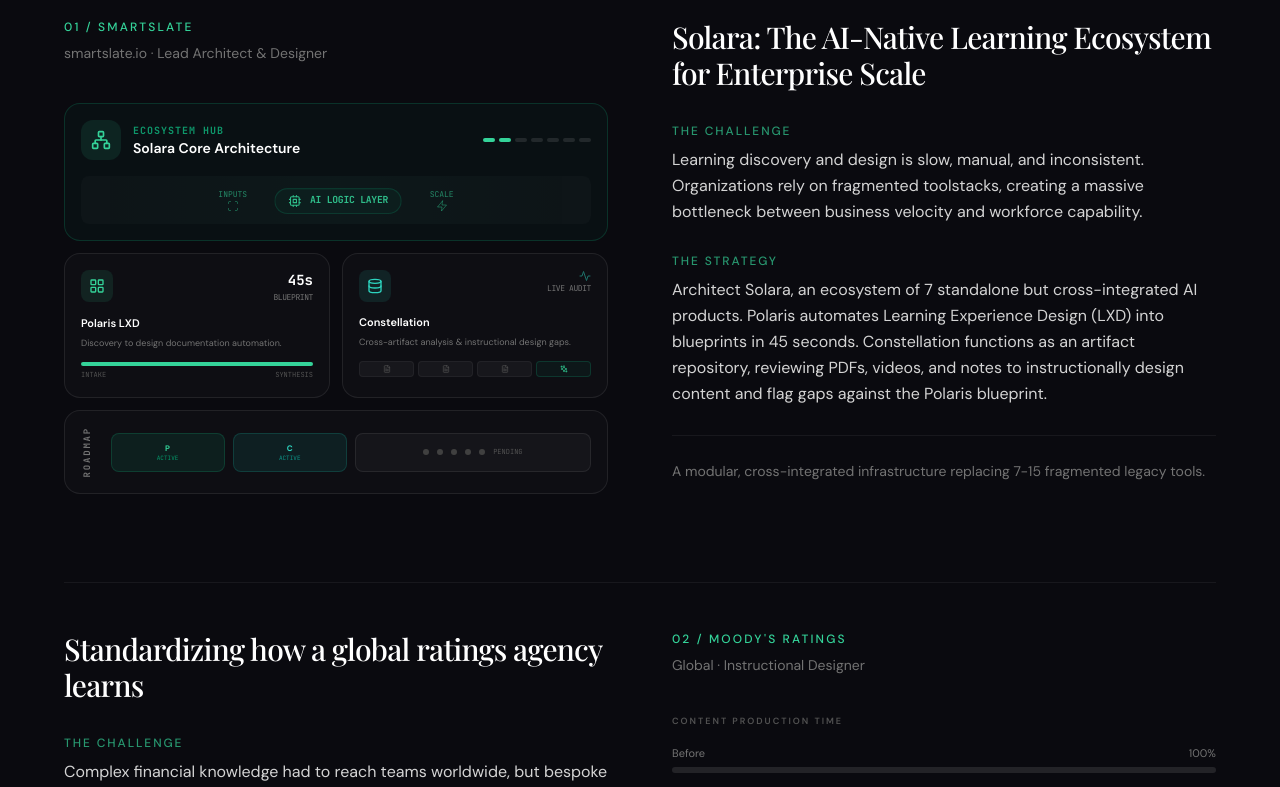
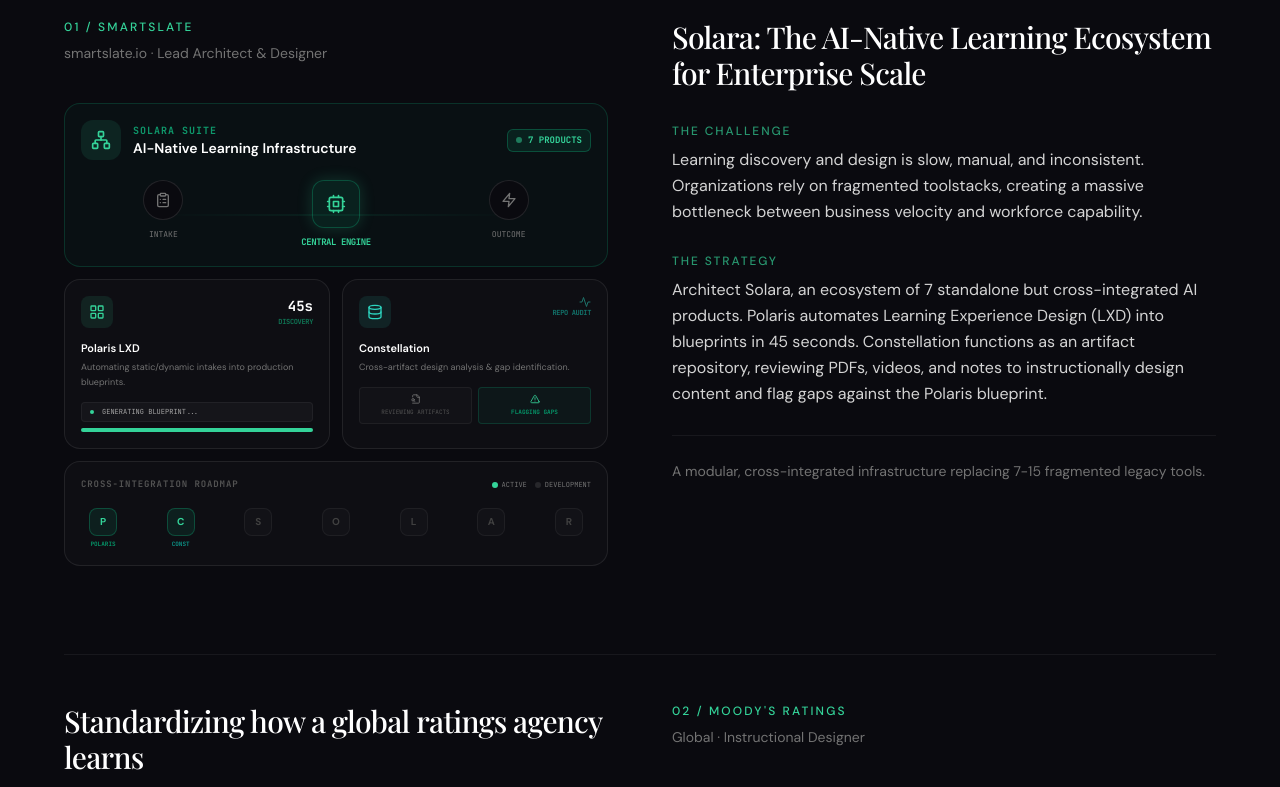
Before and after one commit to notjitin-1994/jitin-nair-portfolio, a Next.js app: page /LD-Systems-Portfolio in a window 1280 px wide. Shown: the part 1220-2007 px from the top of the page. Built offline with nearby package versions, Linux system fonts and the light colour scheme.

Commit message:
Overhaul Solara infographic with contextually coherent L&D workflow visualization

```diff
--- a/app/components/ld/CaseStudyInfographics.tsx
+++ b/app/components/ld/CaseStudyInfographics.tsx
@@ -15,7 +15,9 @@ import {
   ArrowRight,
   FileSearch,
   Scan,
-  FileText
+  FileText,
+  ClipboardList,
+  AlertTriangle
 } from "lucide-react";
 
 const EASE = [0.16, 1, 0.3, 1] as const;
@@ -72,7 +74,7 @@ export function SmartslateInfographic() {
 
   return (
     <div className="grid grid-cols-2 gap-3 py-2">
-      {/* Solara Hub - Full Width */}
+      {/* Solara Ecosystem Core - Top Hero Card */}
       <BentoCard accent className="col-span-2">
         <div className="flex items-center justify-between">
           <div className="flex items-center gap-3">
@@ -80,58 +82,69 @@ export function SmartslateInfographic() {
               <Network className="h-5 w-5" />
             </div>
             <div>
-              <div className="text-[10px] font-mono font-bold uppercase tracking-widest text-emerald-500/80">Ecosystem Hub</div>
-              <div className="text-sm font-semibold text-white">Solara Core Architecture</div>
+              <div className="text-[10px] font-mono font-bold uppercase tracking-widest text-emerald-500/80">Solara Suite</div>
+              <div className="text-sm font-semibold text-white">AI-Native Learning Infrastructure</div>
             </div>
           </div>
-          <div className="flex items-center gap-1">
-            {[...Array(7)].map((_, i) => (
-              <div
-                key={i}
-                className={`h-1 w-3 rounded-full ${i < 2 ? "bg-emerald-400" : "bg-white/10"}`}
-              />
-            ))}
+          <div className="px-2 py-1 rounded-md border border-emerald-500/30 bg-emerald-500/10 flex items-center gap-1.5">
+            <div className="h-1.5 w-1.5 rounded-full bg-emerald-400 animate-pulse" />
+            <span className="text-[9px] font-mono font-bold text-emerald-400">7 PRODUCTS</span>
           </div>
         </div>
 
-        {/* Animated Connective Tissue */}
-        <div className="mt-4 relative h-12 flex items-center justify-center overflow-hidden rounded-lg bg-white/[0.02]">
-           <div className="absolute inset-0 bg-gradient-to-r from-transparent via-emerald-500/5 to-transparent animate-pulse" />
-           <div className="flex items-center gap-8 z-10">
-              <div className="flex flex-col items-center">
-                 <div className="text-[8px] font-mono text-emerald-400/60 uppercase">Inputs</div>
-                 <Scan className="h-3 w-3 text-emerald-400/40" />
+        {/* Core Integration Visualization - Replacing the abstract inputs/logic/scale */}
+        <div className="mt-5 grid grid-cols-3 gap-2 relative">
+           {/* Connecting Line Backdrop */}
+           <div className="absolute top-1/2 left-[15%] right-[15%] h-px bg-gradient-to-r from-emerald-500/0 via-emerald-500/20 to-emerald-500/0 -translate-y-1/2" />
+
+           <div className="flex flex-col items-center gap-2 z-10">
+              <div className="h-10 w-10 rounded-full border border-white/10 bg-[#0a0a0f] flex items-center justify-center group-hover:border-emerald-500/40 transition-colors">
+                 <ClipboardList className="h-4 w-4 text-neutral-500" />
               </div>
+              <div className="text-[8px] font-mono text-neutral-500 uppercase">Intake</div>
+           </div>
+
+           <div className="flex flex-col items-center gap-2 z-10">
               <motion.div
-                animate={reduced ? {} : { scale: [1, 1.1, 1], opacity: [0.5, 1, 0.5] }}
-                transition={{ duration: 3, repeat: Infinity }}
-                className="flex items-center gap-2 px-3 py-1 rounded-full border border-emerald-500/20 bg-emerald-500/5"
+                animate={reduced ? {} : {
+                  boxShadow: ["0 0 0px rgba(52,211,153,0)", "0 0 15px rgba(52,211,153,0.2)", "0 0 0px rgba(52,211,153,0)"]
+                }}
+                transition={{ duration: 2, repeat: Infinity }}
+                className="h-12 w-12 rounded-xl border border-emerald-500/30 bg-emerald-500/10 flex items-center justify-center"
               >
-                <Cpu className="h-3 w-3 text-emerald-400" />
-                <span className="text-[9px] font-mono font-bold text-emerald-400 tracking-tight">AI LOGIC LAYER</span>
+                 <Cpu className="h-5 w-5 text-emerald-400" />
               </motion.div>
-              <div className="flex flex-col items-center">
-                 <div className="text-[8px] font-mono text-emerald-400/60 uppercase">Scale</div>
-                 <Zap className="h-3 w-3 text-emerald-400/40" />
+              <div className="text-[9px] font-mono font-bold text-emerald-400 uppercase tracking-tighter">Central Engine</div>
+           </div>
+
+           <div className="flex flex-col items-center gap-2 z-10">
+              <div className="h-10 w-10 rounded-full border border-white/10 bg-[#0a0a0f] flex items-center justify-center">
+                 <Zap className="h-4 w-4 text-neutral-500" />
               </div>
+              <div className="text-[8px] font-mono text-neutral-500 uppercase">Outcome</div>
            </div>
         </div>
       </BentoCard>
 
-      {/* Polaris - 45s Blueprinting */}
+      {/* Polaris - Contextual Design */}
       <BentoCard className="col-span-1">
         <div className="flex items-start justify-between mb-3">
           <div className="h-8 w-8 flex items-center justify-center rounded-lg bg-emerald-400/10 text-emerald-400">
             <LayoutGrid className="h-4 w-4" />
           </div>
-          <div className="text-right">
-            <div className="text-[14px] font-mono font-bold text-white">45s</div>
-            <div className="text-[8px] font-mono text-neutral-500 uppercase tracking-tighter">Blueprint</div>
+          <div className="flex flex-col items-end">
+            <span className="text-[14px] font-mono font-bold text-white">45s</span>
+            <span className="text-[7px] font-mono text-emerald-500/60 uppercase font-bold tracking-tighter">Discovery</span>
           </div>
         </div>
         <div className="text-[11px] font-semibold text-white mb-1">Polaris LXD</div>
-        <div className="text-[9px] text-neutral-500 leading-relaxed">Discovery to design documentation automation.</div>
-        <div className="mt-3 space-y-1">
+        <p className="text-[9px] text-neutral-500 leading-relaxed mb-3">Automating static/dynamic intakes into production blueprints.</p>
+
+        <div className="space-y-1.5">
+           <div className="flex items-center gap-2 px-2 py-1 rounded bg-white/[0.03] border border-white/[0.05]">
+              <div className="h-1 w-1 rounded-full bg-emerald-400" />
+              <div className="text-[7px] font-mono text-neutral-400 uppercase">Generating Blueprint...</div>
+           </div>
            <div className="h-1 w-full bg-white/5 rounded-full overflow-hidden">
               <motion.div
                 className="h-full bg-emerald-400"
@@ -140,60 +153,65 @@ export function SmartslateInfographic() {
                 transition={{ duration: 1.5, ease: EASE }}
               />
            </div>
-           <div className="flex justify-between text-[7px] font-mono text-neutral-600 uppercase">
-              <span>Intake</span>
-              <span>Synthesis</span>
-           </div>
         </div>
       </BentoCard>
 
-      {/* Constellation - Artifacts */}
+      {/* Constellation - Contextual Analysis */}
       <BentoCard className="col-span-1">
         <div className="flex items-start justify-between mb-3">
           <div className="h-8 w-8 flex items-center justify-center rounded-lg bg-teal-400/10 text-teal-400">
             <Database className="h-4 w-4" />
           </div>
-          <div className="text-right">
-             <Activity className="h-3 w-3 text-teal-400 animate-pulse ml-auto" />
-             <div className="text-[8px] font-mono text-neutral-500 uppercase tracking-tighter">Live Audit</div>
+          <div className="flex flex-col items-end">
+             <Activity className="h-3 w-3 text-teal-400 animate-pulse" />
+             <span className="text-[7px] font-mono text-teal-500/60 uppercase font-bold tracking-tighter">Repo Audit</span>
           </div>
         </div>
         <div className="text-[11px] font-semibold text-white mb-1">Constellation</div>
-        <div className="text-[9px] text-neutral-500 leading-relaxed">Cross-artifact analysis & instructional design gaps.</div>
-        <div className="mt-3 flex gap-1">
-           {[...Array(3)].map((_, i) => (
-             <div key={i} className="flex-1 h-4 rounded bg-white/[0.04] border border-white/[0.05] flex items-center justify-center">
-                <FileText className="h-2 w-2 text-neutral-600" />
-             </div>
-           ))}
-           <div className="flex-1 h-4 rounded border border-emerald-500/20 bg-emerald-500/5 flex items-center justify-center">
-              <Sparkles className="h-2 w-2 text-emerald-400" />
+        <p className="text-[9px] text-neutral-500 leading-relaxed mb-3">Cross-artifact design analysis & gap identification.</p>
+
+        <div className="grid grid-cols-2 gap-1.5">
+           <div className="p-1.5 rounded border border-white/[0.05] bg-white/[0.02] flex flex-col items-center">
+              <FileSearch className="h-2.5 w-2.5 text-neutral-500 mb-1" />
+              <span className="text-[6px] font-mono text-neutral-600 uppercase">Reviewing Artifacts</span>
+           </div>
+           <div className="p-1.5 rounded border border-emerald-500/20 bg-emerald-500/5 flex flex-col items-center">
+              <AlertTriangle className="h-2.5 w-2.5 text-emerald-400 mb-1" />
+              <span className="text-[6px] font-mono text-emerald-600 uppercase font-bold">Flagging Gaps</span>
            </div>
         </div>
       </BentoCard>
 
-      {/* Integration Roadmap */}
+      {/* Ecosystem Breadth - Showing it's a coherent suite */}
       <BentoCard className="col-span-2">
-        <div className="flex items-center gap-4">
-           <div className="text-[9px] font-mono font-bold text-neutral-500 uppercase tracking-[0.2em] rotate-180 [writing-mode:vertical-lr]">Roadmap</div>
-           <div className="flex-1 grid grid-cols-4 gap-2">
-              <div className="col-span-1 p-2 rounded-lg bg-emerald-500/10 border border-emerald-500/20 flex flex-col items-center">
-                 <div className="text-[8px] font-bold text-emerald-400">P</div>
-                 <div className="text-[6px] text-emerald-600 font-mono">ACTIVE</div>
+        <div className="flex items-center justify-between">
+           <div className="text-[9px] font-mono font-bold text-neutral-600 uppercase tracking-widest">Cross-Integration Roadmap</div>
+           <div className="flex gap-2">
+              <div className="flex items-center gap-1">
+                 <div className="h-1.5 w-1.5 rounded-full bg-emerald-400" />
+                 <span className="text-[7px] font-mono text-neutral-500 uppercase">Active</span>
               </div>
-              <div className="col-span-1 p-2 rounded-lg bg-teal-500/10 border border-teal-500/20 flex flex-col items-center">
-                 <div className="text-[8px] font-bold text-teal-400">C</div>
-                 <div className="text-[6px] text-teal-600 font-mono">ACTIVE</div>
-              </div>
-              <div className="col-span-2 p-2 rounded-lg bg-white/[0.03] border border-white/[0.08] flex items-center justify-center gap-2">
-                 <div className="h-1.5 w-1.5 rounded-full bg-neutral-700" />
-                 <div className="h-1.5 w-1.5 rounded-full bg-neutral-700" />
-                 <div className="h-1.5 w-1.5 rounded-full bg-neutral-700" />
-                 <div className="h-1.5 w-1.5 rounded-full bg-neutral-700" />
-                 <div className="h-1.5 w-1.5 rounded-full bg-neutral-700" />
-                 <div className="text-[7px] font-mono text-neutral-600">PENDING</div>
+              <div className="flex items-center gap-1">
+                 <div className="h-1.5 w-1.5 rounded-full bg-white/10" />
+                 <span className="text-[7px] font-mono text-neutral-500 uppercase">Development</span>
               </div>
            </div>
+        </div>
+
+        <div className="mt-4 flex justify-between px-2">
+           {['P', 'C', 'S', 'O', 'L', 'A', 'R'].map((letter, i) => (
+             <div key={i} className="flex flex-col items-center gap-1">
+                <div className={`h-7 w-7 rounded-lg border flex items-center justify-center font-bold text-[10px] ${
+                  i < 2
+                    ? "border-emerald-500/30 bg-emerald-500/10 text-emerald-400"
+                    : "border-white/5 bg-white/[0.02] text-neutral-700"
+                }`}>
+                   {letter}
+                </div>
+                {i === 0 && <span className="text-[6px] font-mono text-emerald-600 font-bold uppercase">Polaris</span>}
+                {i === 1 && <span className="text-[6px] font-mono text-teal-600 font-bold uppercase">Const</span>}
+             </div>
+           ))}
         </div>
       </BentoCard>
     </div>
```
